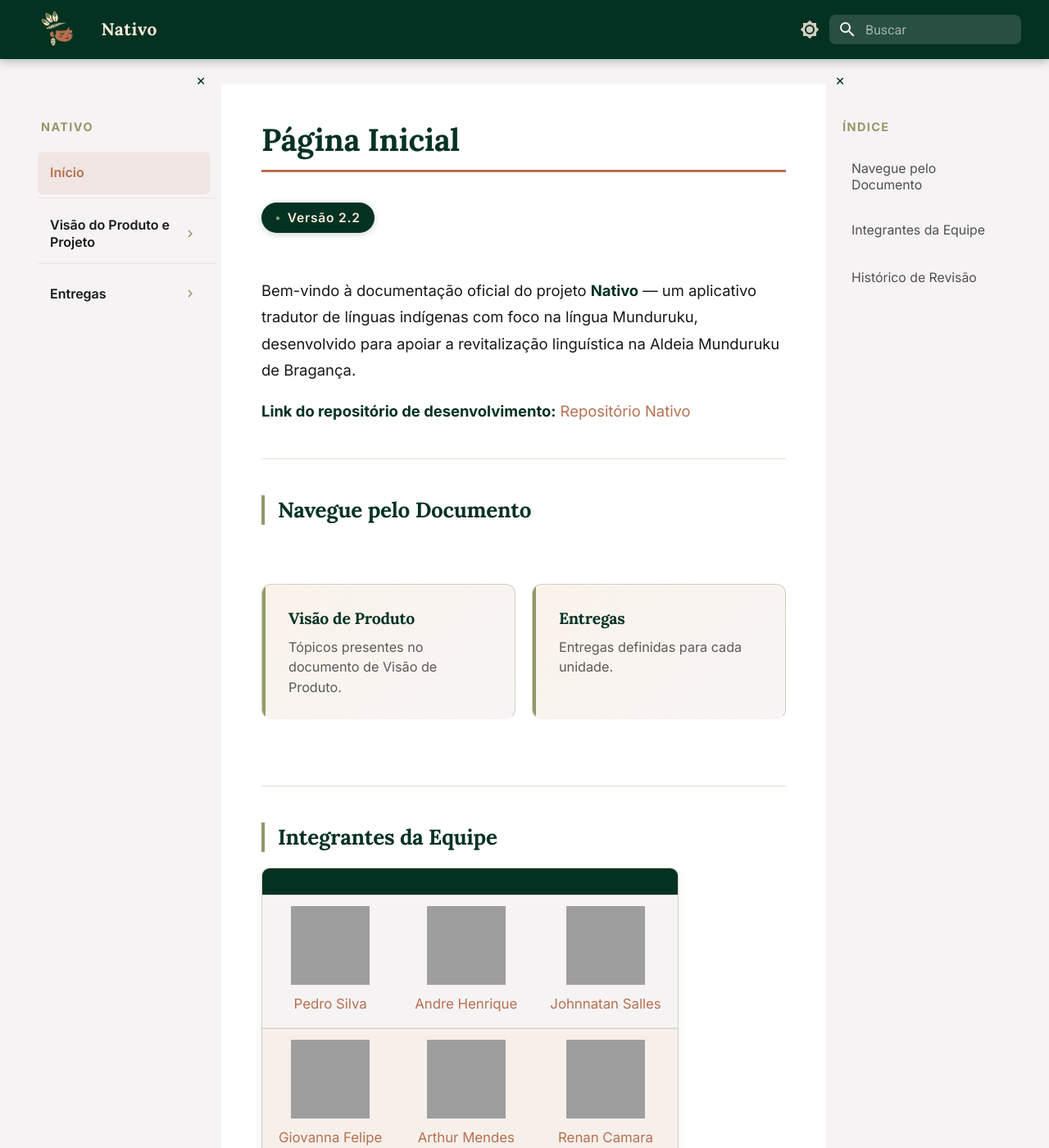
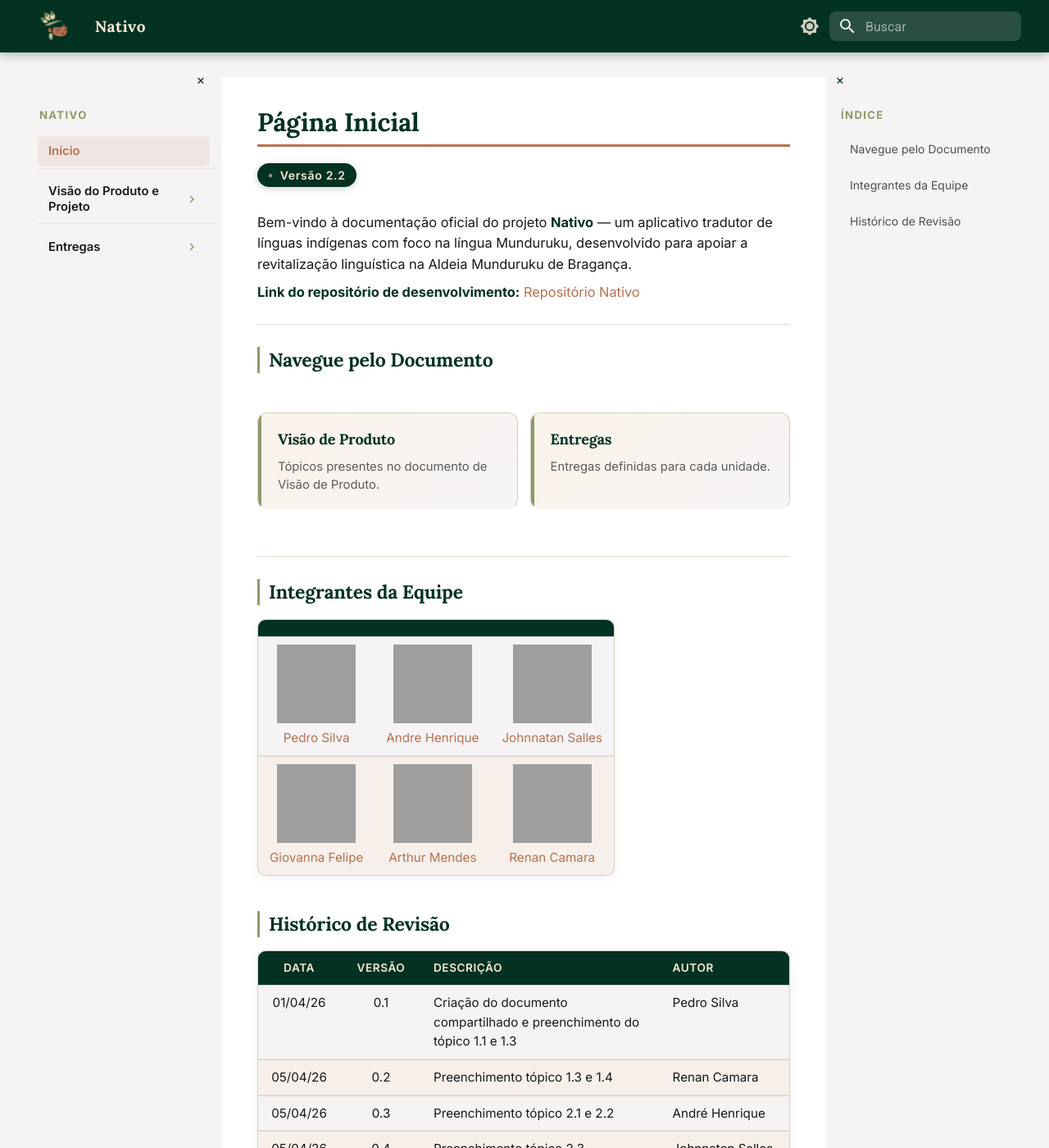
Before and after one commit to mdsreq-fga-unb/REQ-2026.1-T02-Nativo, an MkDocs documentation site: the page built from docs/index.md, in a window 1280 px wide and 1400 px high. Shown: the whole window at 82% size. Built offline with MkDocs 1.6.1 and Material for MkDocs 9.7.7, drawn with Linux system fonts in a browser that asks for light colours; grey boxes are pictures that could not be loaded.

Commit message:
diminui fonte e espaçamento

```diff
--- a/docs/stylesheets/extra.css
+++ b/docs/stylesheets/extra.css
@@ -26,8 +26,8 @@
 
 body, .md-typeset {
   font-family: var(--nativo-font-body) !important;
-  font-size: 0.92rem;
-  line-height: 1.75;
+  font-size: 0.82rem;
+  line-height: 1.55;
 }
 
 /* =====================================================
@@ -92,7 +92,7 @@ body, .md-typeset {
 
 .md-header__title {
   font-family: var(--nativo-font-heading) !important;
-  font-size: 1.05rem !important;
+  font-size: 0.95rem !important;
   font-weight: 600;
   letter-spacing: 0.03em;
   color: var(--nativo-cream) !important;
@@ -101,7 +101,7 @@ body, .md-typeset {
 .md-header__button.md-logo img,
 .md-header__button.md-logo svg {
   width: auto;
-  height: 2.4rem;
+  height: 2rem;
 }
 
 .md-header__button {
@@ -221,7 +221,7 @@ body.sidebar-collapsed-primary.sidebar-collapsed-secondary .md-content {
 /* Texto responsivo */
 .md-content {
   max-width: 100%;
-  padding: 1.25rem 1.25rem 2rem !important;
+  padding: 0.8rem 1rem 1.4rem !important;
 }
 
 .md-typeset {
@@ -229,41 +229,42 @@ body.sidebar-collapsed-primary.sidebar-collapsed-secondary .md-content {
 }
 
 .md-typeset p {
+  margin: 0.55em 0;
   word-wrap: break-word;
 }
 
 .md-typeset h1 {
-  font-size: clamp(1.7rem, 4vw, 2.4rem);
+  font-size: 1.55rem;
 }
 
 .md-typeset h2 {
-  font-size: clamp(1.3rem, 3vw, 1.8rem);
+  font-size: 1.15rem;
 }
 
 .md-typeset h3 {
-  font-size: clamp(1.05rem, 2.5vw, 1.3rem);
+  font-size: 0.98rem;
 }
 
 /* Título da sidebar (label "NATIVO" no topo) */
 .md-nav__title {
   font-family: var(--nativo-font-body) !important;
   font-weight: 700;
-  font-size: 0.72rem;
+  font-size: 0.66rem;
   letter-spacing: 0.1em;
   text-transform: uppercase;
   color: var(--nativo-sage) !important;
-  padding: 1rem 0.8rem 0.5rem;
+  padding: 0.7rem 0.7rem 0.35rem;
 }
 
 /* ── Todos os links da sidebar ── */
 .md-nav__link {
   font-family: var(--nativo-font-body);
-  font-size: 0.5rem;           /* maior que antes (era 0.83rem) */
+  font-size: 0.72rem;
   font-weight: 400;
   border-radius: 6px;
   /* padding vertical generoso para "centralizar" na altura */
-  padding: 0.55rem 0.75rem;
-  min-height: 2.4rem;
+  padding: 0.35rem 0.65rem;
+  min-height: 1.75rem;
   display: flex;
   align-items: center;
   transition: background 0.15s ease, color 0.15s ease;
@@ -292,10 +293,10 @@ body.sidebar-collapsed-primary.sidebar-collapsed-secondary .md-content {
 /* ── Seções de nível 1 (ex: "1. Cenário") ── */
 .md-nav--primary > .md-nav__list > .md-nav__item > .md-nav__link {
   font-weight: 600;
-  font-size: 0.8rem;
+  font-size: 0.74rem;
   color: var(--nativo-black);
-  padding: 0.6rem 0.75rem;
-  min-height: 2.6rem;
+  padding: 0.4rem 0.65rem;
+  min-height: 1.9rem;
   border-radius: 7px;
 }
 
@@ -310,9 +311,9 @@ body.sidebar-collapsed-primary.sidebar-collapsed-secondary .md-content {
 
 /* ── Subtópicos (nível 2) ── */
 .md-nav__item .md-nav .md-nav__link {
-  font-size: 0.77rem;
-  padding: 0.45rem 0.75rem 0.45rem 1.2rem;
-  min-height: 2.1rem;
+  font-size: 0.7rem;
+  padding: 0.3rem 0.65rem 0.3rem 1rem;
+  min-height: 1.65rem;
   color: rgba(23, 25, 24, 0.72);
 }
 
@@ -334,8 +335,8 @@ body.sidebar-collapsed-primary.sidebar-collapsed-secondary .md-content {
 /* Separador visual entre seções de nível 1 */
 .md-nav--primary > .md-nav__list > .md-nav__item {
   border-bottom: 1px solid rgba(145, 153, 107, 0.15);
-  padding-bottom: 0.2rem;
-  margin-bottom: 0.15rem;
+  padding-bottom: 0.1rem;
+  margin-bottom: 0.08rem;
 }
 
 .md-nav--primary > .md-nav__list > .md-nav__item:last-child {
@@ -397,24 +398,24 @@ body.sidebar-collapsed-primary.sidebar-collapsed-secondary .md-content {
 }
 
 .md-typeset h1 {
-  font-size: 1.9rem;
+  font-size: 1.55rem;
   line-height: 1.25;
   border-bottom: 3px solid var(--nativo-cinnamon);
-  padding-bottom: 0.6rem;
-  margin-bottom: 1.8rem;
+  padding-bottom: 0.35rem;
+  margin: 0 0 1rem;
 }
 
 .md-typeset h2 {
-  font-size: 1.3rem;
-  margin-top: 2.2rem;
-  padding-left: 0.8rem;
-  border-left: 4px solid var(--nativo-sage);
+  font-size: 1.15rem;
+  margin: 1.35rem 0 0.55rem;
+  padding-left: 0.55rem;
+  border-left: 3px solid var(--nativo-sage);
 }
 
 .md-typeset h3 {
-  font-size: 1.05rem;
+  font-size: 0.98rem;
   color: var(--nativo-cinnamon) !important;
-  margin-top: 1.6rem;
+  margin: 1rem 0 0.45rem;
 }
 
 [data-md-color-scheme="slate"] .md-typeset h3 {
@@ -444,7 +445,7 @@ body.sidebar-collapsed-primary.sidebar-collapsed-secondary .md-content {
   overflow: hidden;
   border: 1px solid rgba(145, 153, 107, 0.35);
   box-shadow: 0 2px 12px rgba(4, 50, 34, 0.07);
-  font-size: 0.84rem;
+  font-size: 0.76rem;
   width: 100%;
 }
 
@@ -455,13 +456,13 @@ body.sidebar-collapsed-primary.sidebar-collapsed-secondary .md-content {
   font-weight: 600;
   letter-spacing: 0.04em;
   text-transform: uppercase;
-  font-size: 0.75rem;
-  padding: 0.8rem 1rem;
+  font-size: 0.68rem;
+  padding: 0.5rem 0.7rem;
   text-align: center;
 }
 
 .md-typeset table:not([class]) td {
-  padding: 0.65rem 1rem;
+  padding: 0.45rem 0.7rem;
   border-bottom: 1px solid rgba(145, 153, 107, 0.2);
   vertical-align: top;
 }
@@ -489,14 +490,14 @@ body.sidebar-collapsed-primary.sidebar-collapsed-secondary .md-content {
 .section-cards {
   display: grid;
   grid-template-columns: repeat(auto-fill, minmax(260px, 1fr));
-  gap: 1rem;
-  margin: 1.8rem 0 2rem;
+  gap: 0.75rem;
+  margin: 1.2rem 0 1.4rem;
 }
 
 .section-card {
   border: 1px solid rgba(145, 153, 107, 0.4);
   border-radius: 12px;
-  padding: 1.3rem 1.3rem 1.3rem 1.6rem;
+  padding: 0.9rem 1rem 0.9rem 1.2rem;
   background: linear-gradient(135deg, rgba(246, 233, 217, 0.55) 0%, rgba(246, 243, 244, 0.9) 100%);
   transition: transform 0.18s ease, box-shadow 0.18s ease, border-color 0.18s ease;
   text-decoration: none !important;
@@ -528,7 +529,7 @@ body.sidebar-collapsed-primary.sidebar-collapsed-secondary .md-content {
 
 .section-card h3 {
   font-family: var(--nativo-font-heading) !important;
-  font-size: 0.97rem !important;
+  font-size: 0.9rem !important;
   font-weight: 700 !important;
   color: var(--nativo-evergreen) !important;
   margin: 0 0 0.45rem 0 !important;
@@ -537,7 +538,7 @@ body.sidebar-collapsed-primary.sidebar-collapsed-secondary .md-content {
 }
 
 .section-card p {
-  font-size: 0.81rem;
+  font-size: 0.74rem;
   margin: 0;
   color: rgba(23, 25, 24, 0.7);
   line-height: 1.5;
@@ -569,12 +570,12 @@ body.sidebar-collapsed-primary.sidebar-collapsed-secondary .md-content {
   gap: 0.4rem;
   background-color: var(--nativo-evergreen);
   color: var(--nativo-cream) !important;
-  padding: 0.25rem 0.85rem;
+  padding: 0.18rem 0.65rem;
   border-radius: 100px;
-  font-size: 0.78rem;
+  font-size: 0.7rem;
   font-weight: 600;
   letter-spacing: 0.05em;
-  margin-bottom: 1.8rem;
+  margin-bottom: 1.1rem;
   box-shadow: 0 2px 8px rgba(4, 50, 34, 0.2);
 }
 
@@ -592,7 +593,7 @@ body.sidebar-collapsed-primary.sidebar-collapsed-secondary .md-content {
   border-radius: 10px;
   border-left-width: 4px;
   box-shadow: 0 2px 8px rgba(4, 50, 34, 0.06);
-  font-size: 0.87rem;
+  font-size: 0.78rem;
 }
 
 .md-typeset .admonition.info,
@@ -655,7 +656,7 @@ body.sidebar-collapsed-primary.sidebar-collapsed-secondary .md-content {
   background-color: var(--nativo-cinnamon) !important;
   color: var(--nativo-ivory) !important;
   border-radius: 100px;
-  font-size: 0.78rem;
+  font-size: 0.7rem;
   font-weight: 600;
   letter-spacing: 0.04em;
   box-shadow: 0 4px 12px rgba(182, 113, 80, 0.4);
@@ -668,7 +669,7 @@ body.sidebar-collapsed-primary.sidebar-collapsed-secondary .md-content {
   background-color: var(--nativo-ivory);
   border: 1px solid rgba(145, 153, 107, 0.3);
   border-radius: 10px;
-  padding: 0.8rem 1.2rem;
+  padding: 0.55rem 0.85rem;
   transition: border-color 0.15s, box-shadow 0.15s;
 }
 
@@ -693,7 +694,7 @@ body.sidebar-collapsed-primary.sidebar-collapsed-secondary .md-content {
 }
 
 .md-footer__direction {
-  font-size: 0.72rem;
+  font-size: 0.66rem;
   text-transform: uppercase;
   letter-spacing: 0.06em;
   color: var(--nativo-sage) !important;
@@ -720,7 +721,7 @@ body.sidebar-collapsed-primary.sidebar-collapsed-secondary .md-content {
    ÍNDICE TOC (lateral direito)
    ===================================================== */
 .md-nav--secondary .md-nav__link {
-  font-size: 0.79rem;
+  font-size: 0.7rem;
 }
 
 .md-nav--secondary .md-nav__link--active {
@@ -746,14 +747,14 @@ body.sidebar-collapsed-primary.sidebar-collapsed-secondary .md-content {
    ===================================================== */
 .md-typeset hr {
   border-color: rgba(145, 153, 107, 0.3);
-  margin: 2rem 0;
+  margin: 1.2rem 0;
 }
 
 .md-typeset blockquote {
-  border-left: 4px solid var(--nativo-sage);
+  border-left: 3px solid var(--nativo-sage);
   background-color: rgba(246, 233, 217, 0.45);
   border-radius: 0 8px 8px 0;
-  padding: 0.8rem 1.2rem;
+  padding: 0.55rem 0.85rem;
   color: rgba(23, 25, 24, 0.8);
   font-style: italic;
   font-family: var(--nativo-font-heading);
@@ -781,6 +782,15 @@ body.sidebar-collapsed-primary.sidebar-collapsed-secondary .md-content {
   font-weight: 700;
 }
 
+.md-typeset ul,
+.md-typeset ol {
+  margin: 0.45em 0;
+}
+
+.md-typeset li {
+  margin-bottom: 0.2em;
+}
+
 [data-md-color-scheme="slate"] .md-typeset strong {
   color: var(--nativo-cream);
 }
```
